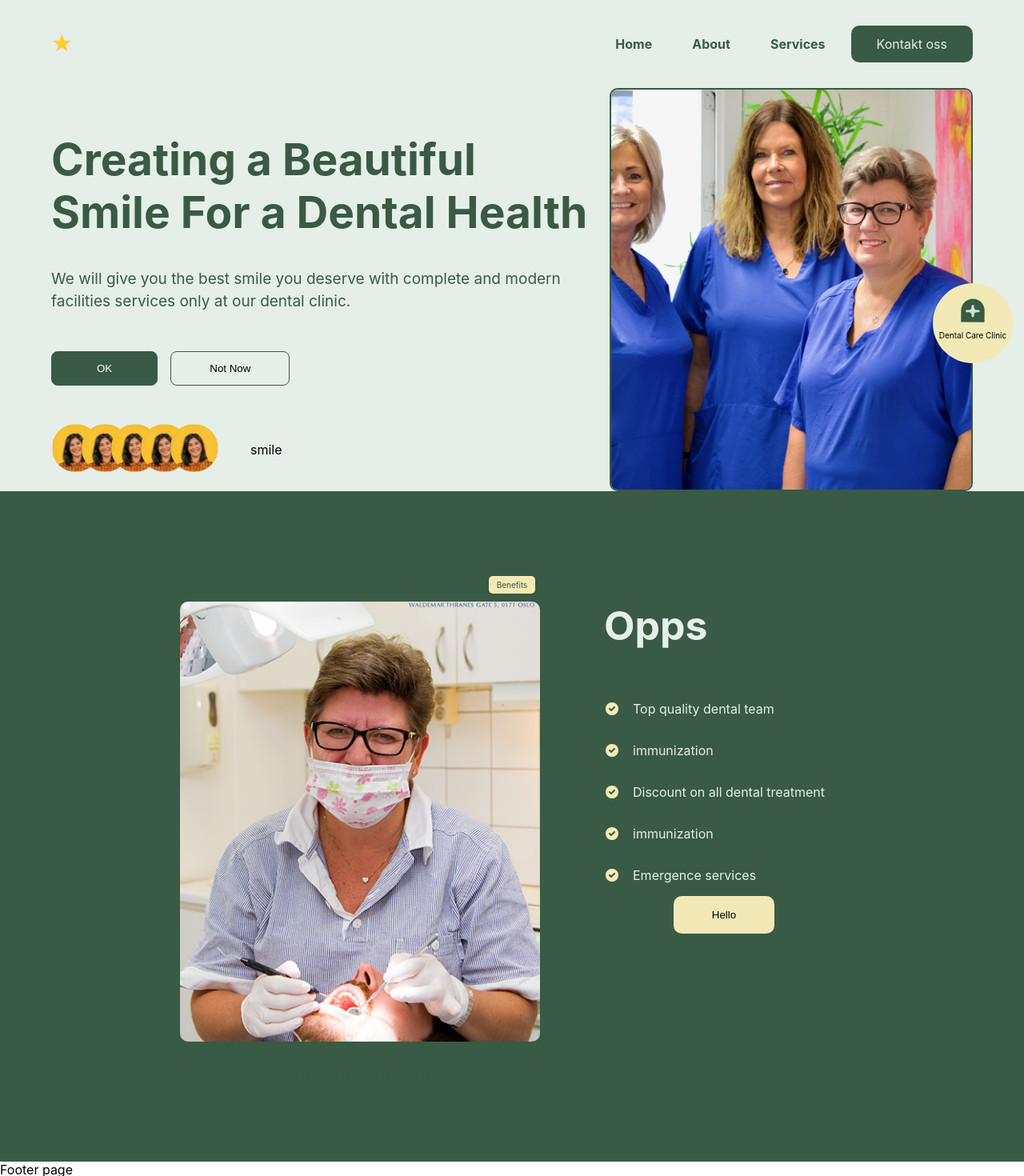
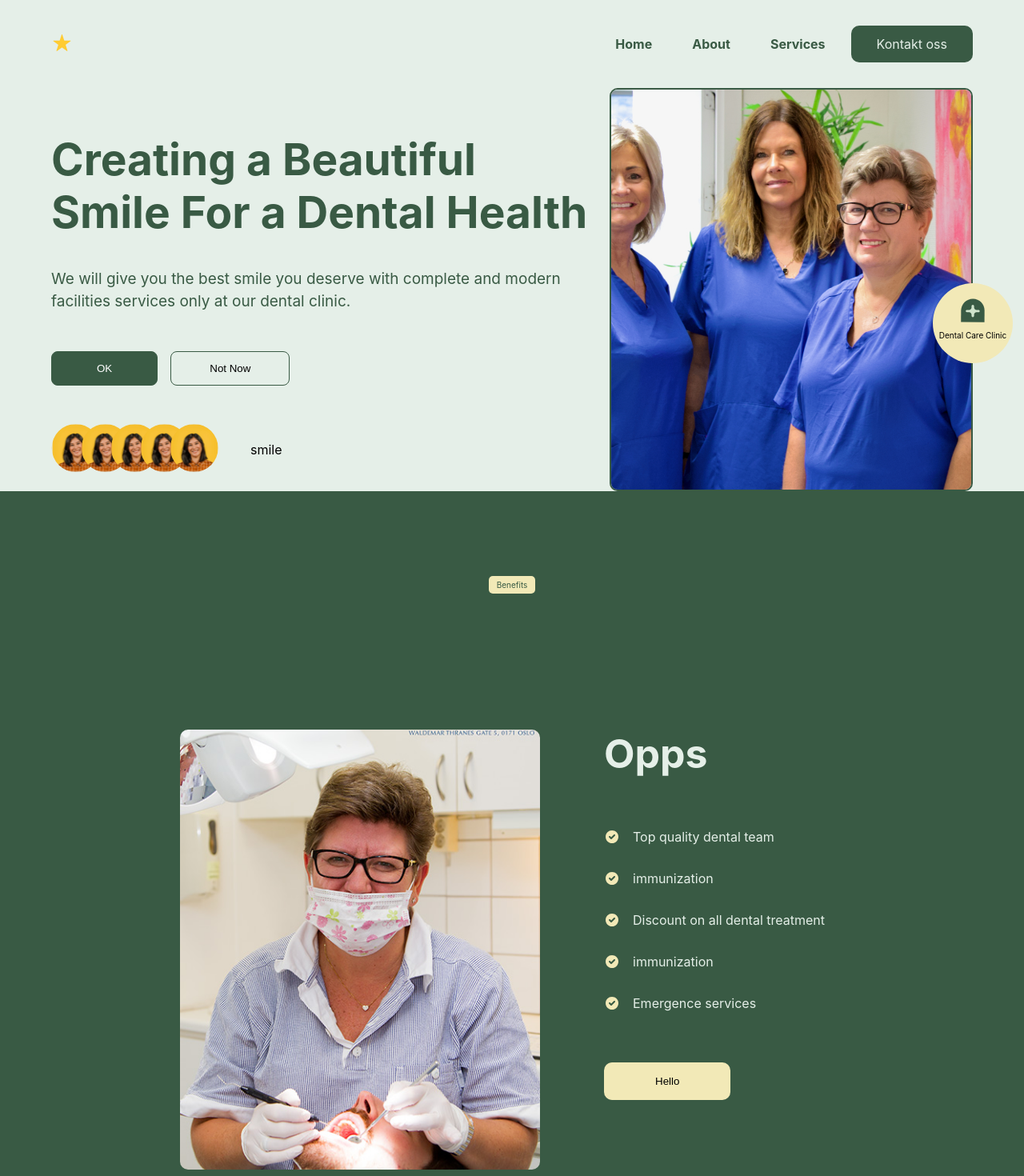
Before and after one commit to MuhammadTurkmen/Dental-Landing-Page-React, a React (Create React App) app: page / in a window 1280 px wide. Shown: the top 1470 px of the page at 80% size. Built offline with nearby package versions, Linux system fonts and the light colour scheme.

Commit message:
adding margin

```diff
--- a/src/components/Benefits.js
+++ b/src/components/Benefits.js
@@ -69,25 +69,28 @@ const Wrapper = styled.div`
   }
 
   .btn {
-    padding: 1rem 3rem;
+    padding: 1rem 4rem;
     background-color: #f2e9b7;
     border-radius: 10px;
     border: none;
+    margin-top: 3rem;
   }
 
   @media only screen and (min-width: 800px) {
     .text-container h1 {
       font-size: 50px;
+      margin-bottom: 3rem;
+    }
+  }
+  @media only screen and (min-width: 1020px) {
+    .text-container h1 {
+      font-size: 50px;
       margin-top: 0;
       margin-bottom: 3rem;
-      text-align: start;
     }
 
-    .container {
-      display: flex;
-      justify-content: center;
-      align-items: start;
-      gap: 5rem;
+    .text-container {
+      text-align: start;
     }
 
     .ann,
@@ -100,8 +103,13 @@ const Wrapper = styled.div`
       border-radius: 10px;
       object-fit: cover;
     }
-  }
-  @media only screen and (min-width: 1020px) {
+    .container {
+      margin-top: 10rem;
+      display: flex;
+      justify-content: center;
+      align-items: start;
+      gap: 5rem;
+    }
   }
 `;
 
```
